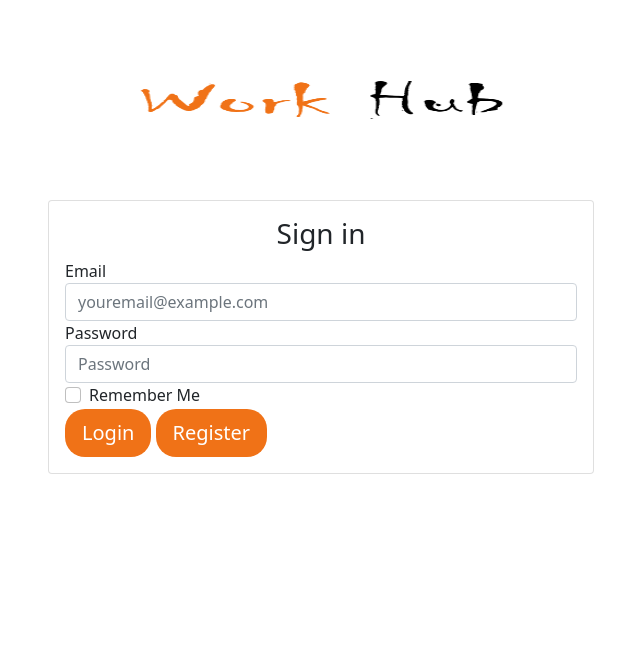
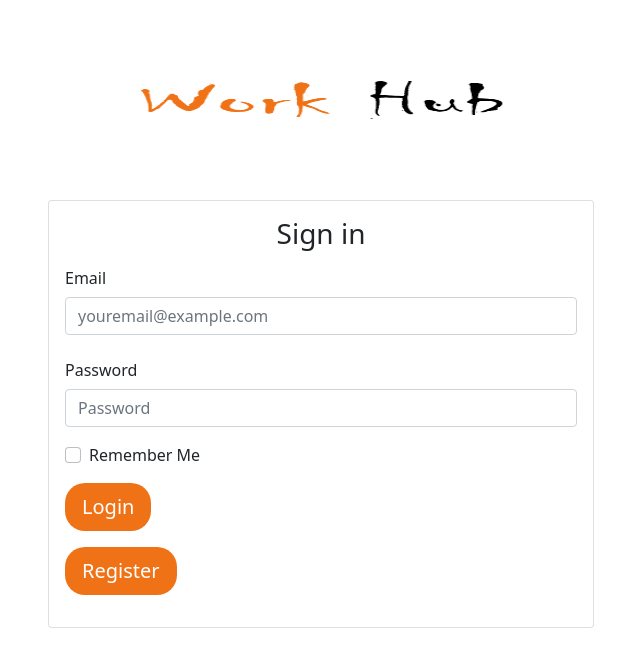
Before and after one commit to Harsh-Mehta/WorkHub, a Flask app: page /login in a window 1280 px wide. Shown: the top 667 px of the page, without its empty margins (319-959 px from the left). Run offline with Flask 2, Linux system fonts and the light colour scheme; some libraries are stand-ins or nearby versions.

Commit message:
improved design of login form

```diff
--- a/application/templates/auth/login.jinja2
+++ b/application/templates/auth/login.jinja2
@@ -19,8 +19,8 @@
                 <form method="POST" action="/login">
                     {{ form.csrf_token }}
 
-                    <div class="form-group">
-                        <label for="exampleInputEmail1">{{ form.email.label }}</label>
+                    <div class="form-group mb-3">
+                        <label for="exampleInputEmail1">{{ form.email.label(class="col-form-label ") }}</label>
                         {{ form.email(
                             placeholder="youremail@example.com",
                             class="form-control",
@@ -34,8 +34,8 @@
                         {% endif %}
                     </div>
 
-                    <div class="form-group">
-                        <label for="exampleInputPassword1">{{ form.password.label }}</label>
+                    <div class="form-group mb-3">
+                        <label for="exampleInputPassword1">{{ form.password.label(class="col-form-label ") }}</label>
                         {{ form.password(placeholder="Password",class="form-control", id="exampleInputPassword1") }}
                         {% if form.email.errors %}
                             <ul class="errors">
@@ -45,12 +45,16 @@
                         {% endif %}
                     </div>
 
-                    <div class="form-group form-check">
+                    <div class="form-group mb-3 form-check">
                         {{ form.remember_me(class="form-check-input", id="exampleCheck1") }} {{ form.remember_me.label(class="form-check-label", for="exampleCheck1") }}
                     </div>
 
+                     <div class="form-group mb-3">
                     {{ form.submit(class="btn btn-lg btn-block", style=" background-color: #F07217; color:#ffffff; border-radius: 20px;") }}
-                    <button type="submit" class="btn btn-lg btn-block" style=" background-color: #F07217; color:#ffffff; border-radius: 20px;">Register</button>
+                      </div>
+                     <div class="form-group mb-3">
+                        <button type="submit" class="btn btn-lg btn-block" style=" background-color: #F07217; color:#ffffff; border-radius: 20px;">Register</button>
+                     </div>
                 </form>
             </div>
         </div>
```
